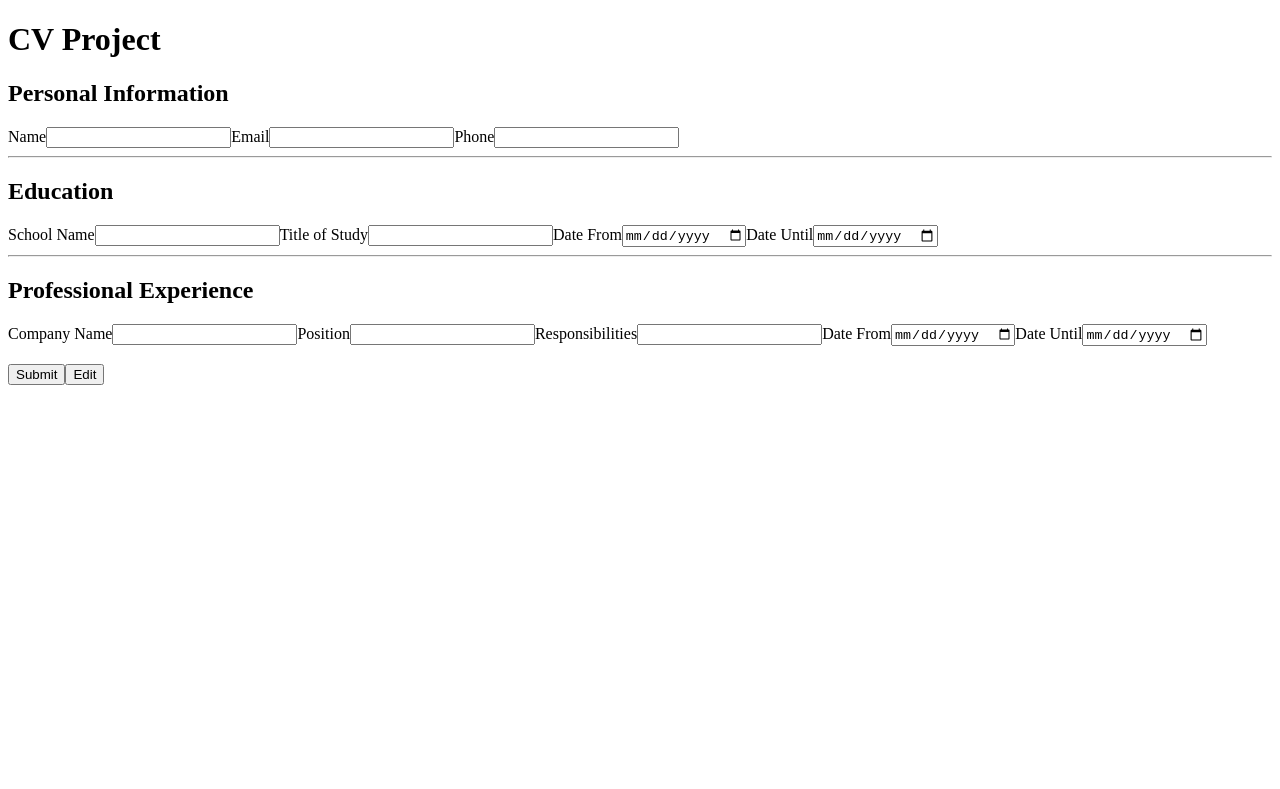
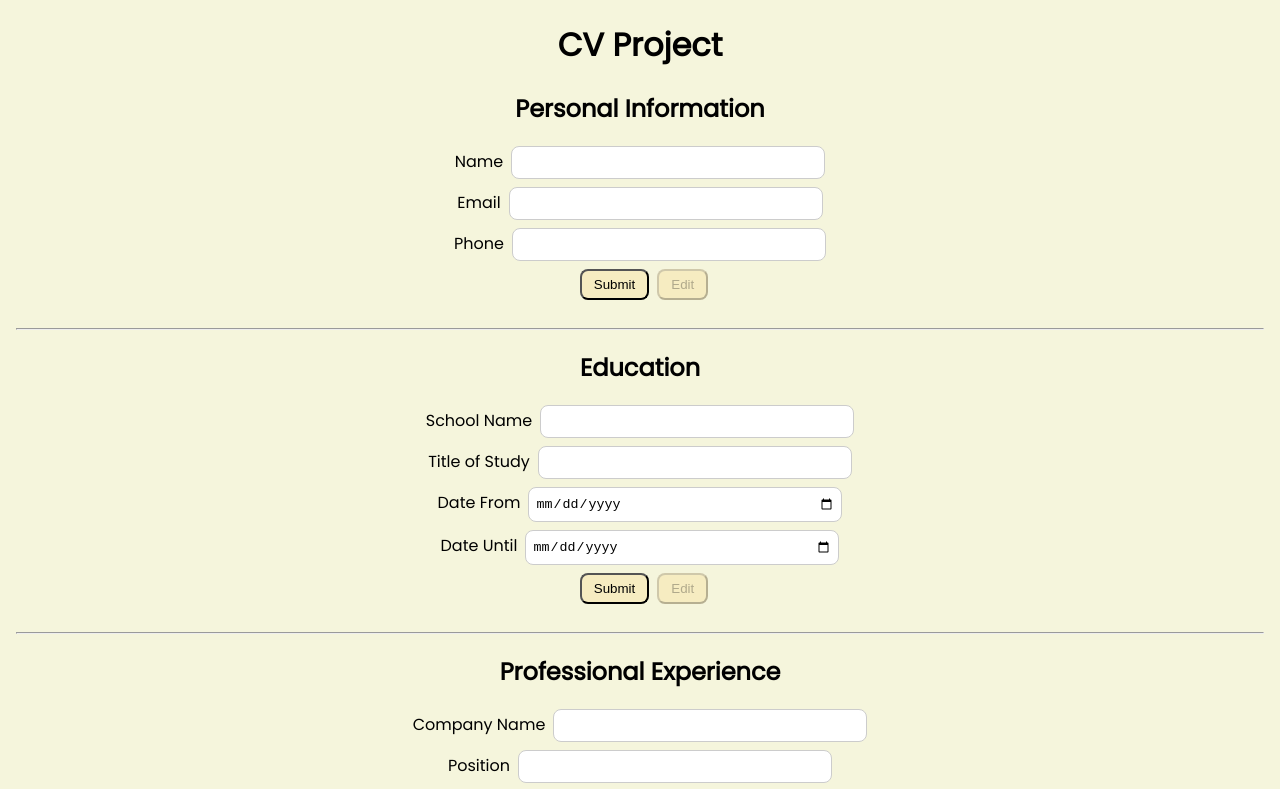
Before and after one commit to arifmertmisir/cv-project, a React (Vite) app: page / in a window 1280 px wide. Shown: the top 789 px of the page. Built offline with nearby package versions, Linux system fonts and the light colour scheme.

Commit message:
feature: add CV form with personal, education and experience sections, submit/edit functionality and basic styling

```diff
--- a/src/App.jsx
+++ b/src/App.jsx
@@ -1,6 +1,7 @@
 import { useState } from 'react'
 import Button from './components/Button.jsx'
 import Input from './components/Input.jsx'
+import './styles/App.css'
 
 
 function App() {
@@ -19,7 +20,9 @@ function App() {
   const [companyDateFrom, setCompanyDateFrom] = useState('');
   const [companyDateUntil, setCompanyDateUntil] = useState('');
 
-  const [submit, setIsSubmitted] = useState(false);
+  const [personalSubmit, setPersonalSubmit] = useState(false);
+  const [educationSubmit, setEducationSubmit] = useState(false);
+  const [experienceSubmit, setExperienceSubmit] = useState(false);
 
   function onNameChange(e) {
     setName(e.target.value);
@@ -69,17 +72,9 @@ function App() {
     setCompanyDateUntil(e.target.value);
   }
 
-  function onSubmit() {
-    setIsSubmitted(true);
-  }
-
-  function onEdit() {
-    setIsSubmitted(false);
-  }
-
   return (
     <>
-      <div>
+      <div className='header'>
         <h1>CV Project</h1>
       </div>
 
@@ -87,36 +82,42 @@ function App() {
           <h2>
           Personal Information
           </h2>
-          <Input label="Name" value={name} onChange={onNameChange} disabled={submit}/>
-          <Input label="Email" value={email} onChange={onEmailChange} disabled={submit} />
-          <Input label="Phone" value={phone} onChange={onPhoneChange} disabled={submit} />
-          <br />
+          <div>
+            {personalSubmit ? <p>{name}</p> : <Input label="Name" value={name} onChange={onNameChange} />}
+            {personalSubmit ? <p>{email}</p> : <Input label="Email" value={email} onChange={onEmailChange} />}
+            {personalSubmit ? <p>{phone}</p> : <Input label="Phone" value={phone} onChange={onPhoneChange} />}
+          </div>
+          <Button label="Submit" onClick={() => setPersonalSubmit(true)} disabled={personalSubmit} />
+          <Button label="Edit" onClick={() => setPersonalSubmit(false)} disabled={!personalSubmit} />
       </section>
       <hr />
       <section>
         <h2>
           Education
         </h2>
-        <Input label="School Name" value={schoolName} onChange={onSchoolNameChange} disabled={submit}/>
-        <Input label="Title of Study" value={titleOfStudy} onChange={onTitleOfStudyChange} disabled={submit}/>
-        <Input label="Date From" value={dateFrom} onChange={onDateFromChange} disabled={submit}/>
-        <Input label="Date Until" value={dateUntil} onChange={onDateUntilChange} disabled={submit}/>
-        <br />
+        <div>
+          {educationSubmit ? <p>{schoolName}</p> : <Input label="School Name" value={schoolName} onChange={onSchoolNameChange} />}
+          {educationSubmit ? <p>{titleOfStudy}</p> : <Input label="Title of Study" value={titleOfStudy} onChange={onTitleOfStudyChange} />}
+          {educationSubmit ? <p>{dateFrom}</p> : <Input label="Date From" value={dateFrom} onChange={onDateFromChange} />}
+          {educationSubmit ? <p>{dateUntil}</p> : <Input label="Date Until" value={dateUntil} onChange={onDateUntilChange}/>}
+        </div>
+        <Button label="Submit" onClick={() => setEducationSubmit(true)} disabled={educationSubmit} />
+        <Button label="Edit" onClick={() => setEducationSubmit(false)} disabled={!educationSubmit}/>
       </section>
       <hr />
       <section>
         <h2>
           Professional Experience
         </h2>
-        <Input label="Company Name" value={companyName} onChange={onCompanyNameChange} disabled={submit}/>
-        <Input label="Position" value={position} onChange={onPositionChange} disabled={submit}/>
-        <Input label="Responsibilities" value={responsibilities} onChange={onResponsibilitiesChange} disabled={submit}/>
-        <Input label="Date From" value={companyDateFrom} onChange={onCompanyDateFromChange} disabled={submit}/>
-        <Input label="Date Until" value={companyDateUntil} onChange={onCompanyDateUntilChange} disabled={submit}/>
-        <br />
-        <br />
-        <Button label="Submit" onClick={onSubmit} />
-        <Button label="Edit" onClick={onEdit}/>
+        <div>
+          {experienceSubmit ? <p>{companyName}</p> : <Input label="Company Name" value={companyName} onChange={onCompanyNameChange} />}
+          {experienceSubmit ? <p>{position}</p> : <Input label="Position" value={position} onChange={onPositionChange}/>}
+          {experienceSubmit ? <p>{responsibilities}</p> : <Input label="Responsibilities" value={responsibilities} onChange={onResponsibilitiesChange} />}
+          {experienceSubmit ? <p>{companyDateFrom}</p> : <Input label="Date From" value={companyDateFrom} onChange={onCompanyDateFromChange} />}
+          {experienceSubmit ? <p>{companyDateUntil}</p> : <Input label="Date Until" value={companyDateUntil} onChange={onCompanyDateUntilChange} />}
+        </div>
+        <Button label="Submit" onClick={() => setExperienceSubmit(true)} disabled={experienceSubmit} />
+        <Button label="Edit" onClick={() => setExperienceSubmit(false)} disabled={!experienceSubmit} />
       </section>
     </>
   );
--- a/src/components/Button.jsx
+++ b/src/components/Button.jsx
@@ -1,6 +1,6 @@
-export default function Button( {label, onClick} ) {
+export default function Button( {label, onClick, disabled} ) {
     return (
-        <button type='button' onClick={onClick}
+        <button type='button' onClick={onClick} disabled={disabled}
         >{label}
         </button>
     );
--- /dev/null
+++ b/src/styles/App.css
@@ -0,0 +1,65 @@
+@import url('https://fonts.googleapis.com/css2?family=Poppins&display=swap');
+
+body {
+    font-family: 'Poppins', sans-serif;
+    background-color: beige;
+    margin: 0;
+    padding: 0 16px;
+}
+
+.header {
+    text-align: center;
+}
+
+label {
+    display: block;
+    margin-bottom: 8px;
+}
+
+div {
+    text-align: center;
+}
+
+input {
+    border-radius: 8px;
+    border: 1px solid #ccc;
+    padding: 8px 6px;
+    width: 300px;
+    margin-left: 8px;
+}
+
+section {
+    margin-bottom: 8px;
+}
+
+button {
+    border-radius: 8px;
+    padding: 6px 12px;
+    cursor: pointer;
+    background-color: rgba(255, 174, 0, 0.12);
+    display: inline-block;
+    margin-left: 8px;
+    margin-bottom: 20px;
+}
+
+/* phone */
+@media (max-width: 768px) {
+    input {
+        width: 100%;
+        margin-left: 0;
+        box-sizing: border-box;
+    }
+
+    label {
+        width: 100%;
+    }
+
+    div {
+        text-align: left;
+    }
+
+    button {
+        width: 100%;
+        margin-left: 0;
+    }
+}
```
